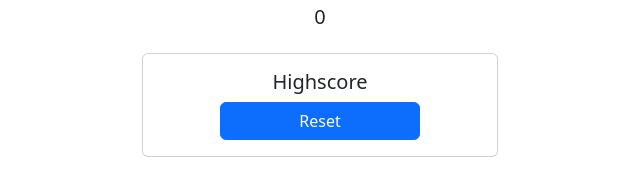
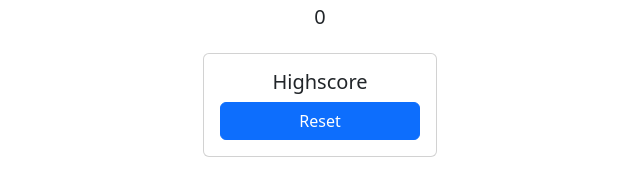
Before and after one commit to Firefox0/Firefox0.github.io, a plain HTML site: page html/index.html in a window 1280 px wide. Shown: the part 591-761 px from the top of the page, 320-960 px from the left. Drawn offline with nearby package versions, Linux system fonts and the light colour scheme.

Commit message:
Fixed highscore card sizing

```diff
--- a/html/index.html
+++ b/html/index.html
@@ -59,7 +59,7 @@
                 </div>
             </div>
             <div class="row justify-content-center">
-                <div class="col-4">
+                <div class="col-auto">
                     <div class="card">
                         <div class="card-body">
                           <h5 class="card-title">Highscore</h5>
```
